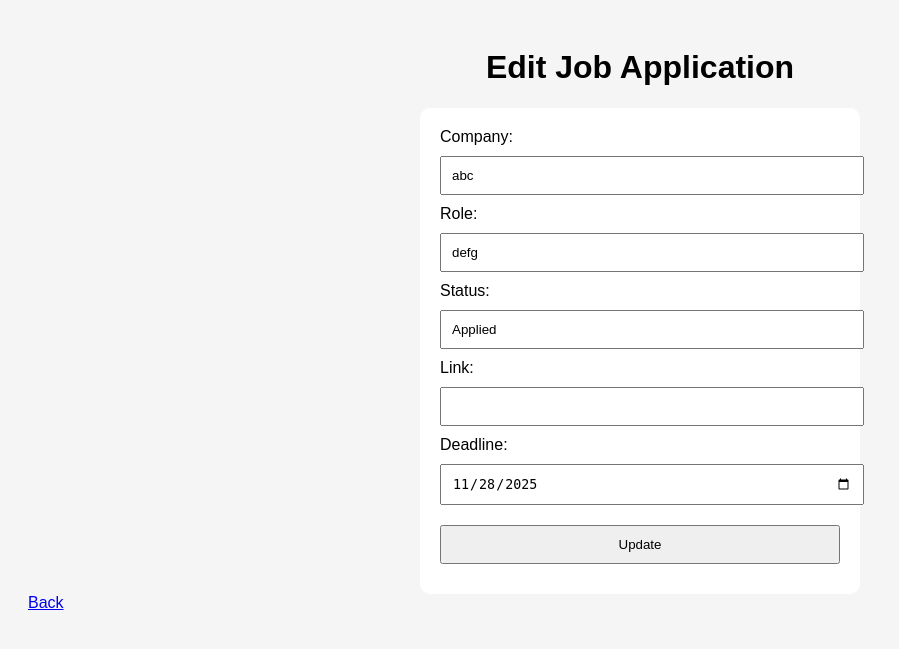
After one commit to heman315/job-application-tracker, a Flask app: page /edit/1 in a window 1280 px wide. The commit adds this page. Shown: the top 649 px of the page, without its empty margins (0-899 px from the left). Run offline with Flask 3, Linux system fonts and the light colour scheme; data comes from the database, SQL or seed files in the repository; both versions use the stored data as it was after the commit.

Commit message:
Fix table action buttons

```diff
--- a/app.py
+++ b/app.py
@@ -58,8 +58,32 @@ def add():
         return redirect("/")
 
     return render_template("add.html")
+@app.route('/edit/<int:id>', methods=['GET', 'POST'])
+def edit(id):
+    conn = sqlite3.connect("jobs.db")
+    c = conn.cursor()
 
+    if request.method == 'POST':
+        company = request.form['company']
+        role = request.form['role']
+        status = request.form['status']
+        link = request.form['link']
+        deadline = request.form['deadline']
 
+        c.execute("""
+            UPDATE applications
+            SET company=?, role=?, status=?, link=?, deadline=?
+            WHERE id=?
+        """, (company, role, status, link, deadline, id))
+        conn.commit()
+        conn.close()
+        return redirect("/")
+
+    # GET request - fetch job
+    c.execute("SELECT * FROM applications WHERE id=?", (id,))
+    job = c.fetchone()
+    conn.close()
+    return render_template('edit.html', job=job)
 # -----------------------------
 # Delete Application
 # -----------------------------
--- /dev/null
+++ b/procfile.txt
@@ -0,0 +1 @@
+web: gunicorn app:app
--- a/static/style.css
+++ b/static/style.css
@@ -28,6 +28,22 @@ th, td {
     border: 1px solid #ccc;
     padding: 10px;
 }
+.edit-btn, .delete-btn {
+    margin-right: 10px;
+    text-decoration: none;
+    padding: 4px 8px;
+    border-radius: 4px;
+}
+
+.edit-btn {
+    background-color: #4CAF50;
+    color: white;
+}
+
+.delete-btn {
+    background-color: #f44336;
+    color: white;
+}
 
 .delete-btn {
     padding: 5px 10px;
--- /dev/null
+++ b/templates/edit.html
@@ -0,0 +1,29 @@
+<!DOCTYPE html>
+<html lang="en">
+<head>
+    <meta charset="UTF-8">
+    <title>Edit Job Application</title>
+    <link rel="stylesheet" href="/static/style.css">
+</head>
+<body>
+
+<h1>Edit Job Application</h1>
+
+<form method="POST">
+    <label>Company:</label>
+    <input type="text" name="company" value="{{ job[1] }}" required>
+    <label>Role:</label>
+    <input type="text" name="role" value="{{ job[2] }}" required>
+    <label>Status:</label>
+    <input type="text" name="status" value="{{ job[3] }}" required>
+    <label>Link:</label>
+    <input type="url" name="link" value="{{ job[4] }}">
+    <label>Deadline:</label>
+    <input type="date" name="deadline" value="{{ job[5] }}">
+    <button type="submit">Update</button>
+</form>
+
+<a href="/">Back</a>
+
+</body>
+</html>
--- a/templates/home.html
+++ b/templates/home.html
@@ -30,7 +30,10 @@
         <td>{{ job[3] }}</td>
         <td><a href="{{ job[4] }}" target="_blank">Open</a></td>
         <td>{{ job[5] }}</td>
-        <td><a class="delete-btn" href="/delete/{{ job[0] }}">Delete</a></td>
+        <td>
+    <a class="edit-btn" href="/edit/{{ job[0] }}">Edit</a>
+    <a class="delete-btn" href="/delete/{{ job[0] }}">Delete</a>
+</td>
     </tr>
     {% endfor %}
 
```
Also changed, not shown: jobs.db.
